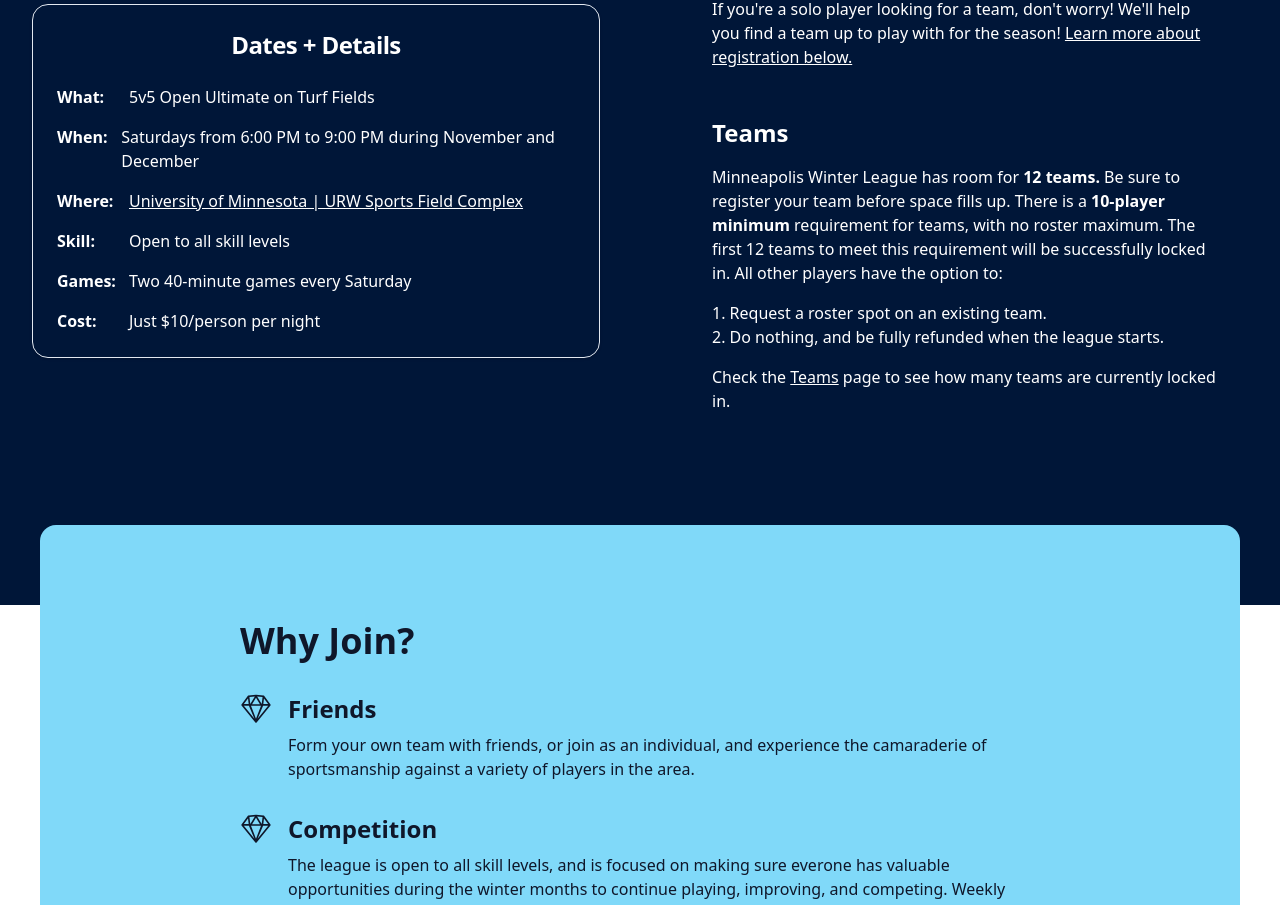
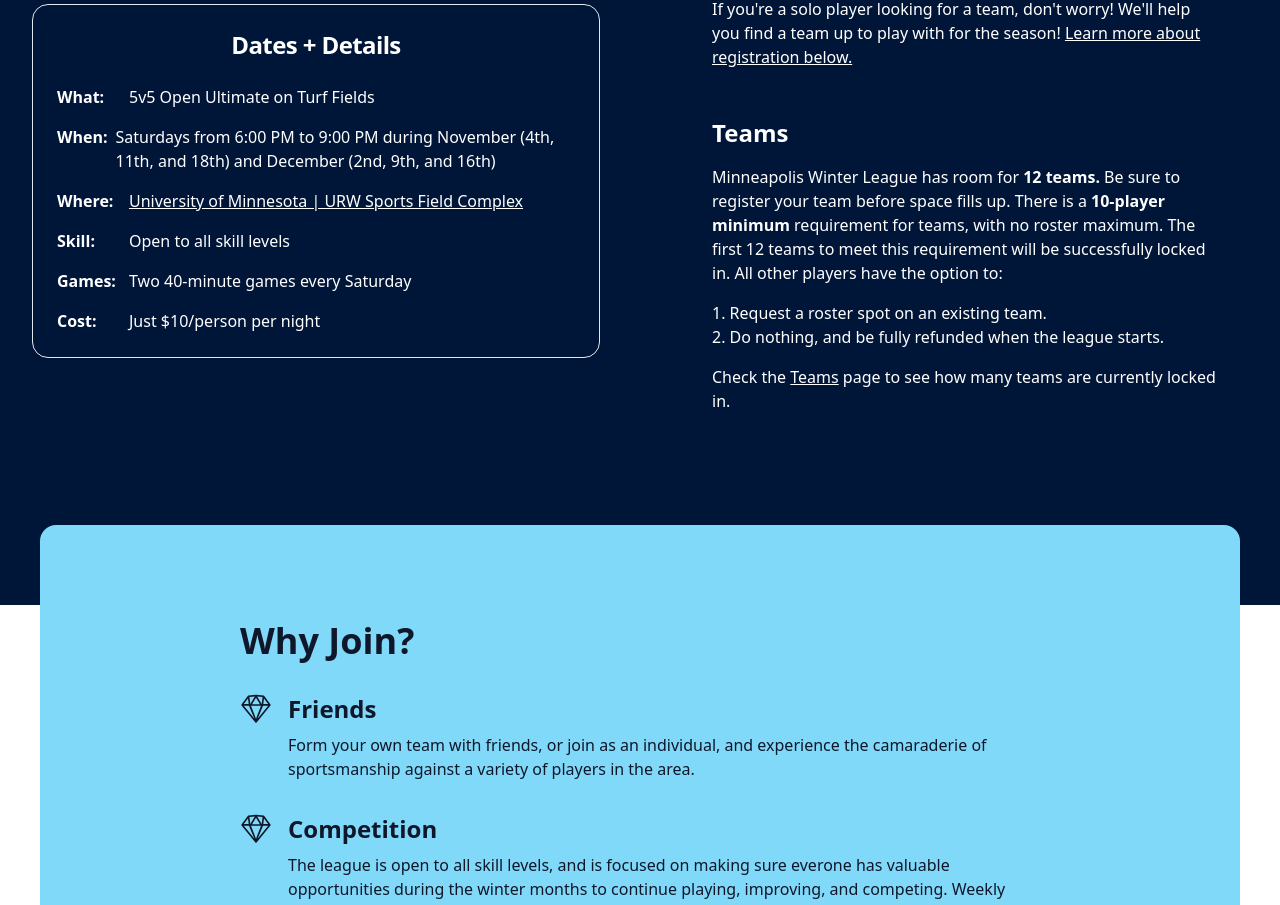
Before and after one commit to joshkautz/Minnesota-Winter-League, a React (Vite) app in the folder App/: page / in a window 1280 px wide. Shown: the part 1160-2065 px from the top of the page. Built offline with nearby package versions, Linux system fonts and the light colour scheme; no server answers; the database is empty.

Commit message:
Added dates to the home page.

```diff
--- a/App/src/components/home.tsx
+++ b/App/src/components/home.tsx
@@ -97,8 +97,8 @@
 								<div className={'flex'}>
 									<p className={'w-16 mr-2 font-bold'}>When:</p>
 									<span>
-										Saturdays from 6:00 PM to 9:00 PM during November and
-										December
+										Saturdays from 6:00 PM to 9:00 PM during November (4th,
+										11th, and 18th) and December (2nd, 9th, and 16th)
 									</span>
 								</div>
 								<div className={'flex'}>
```
